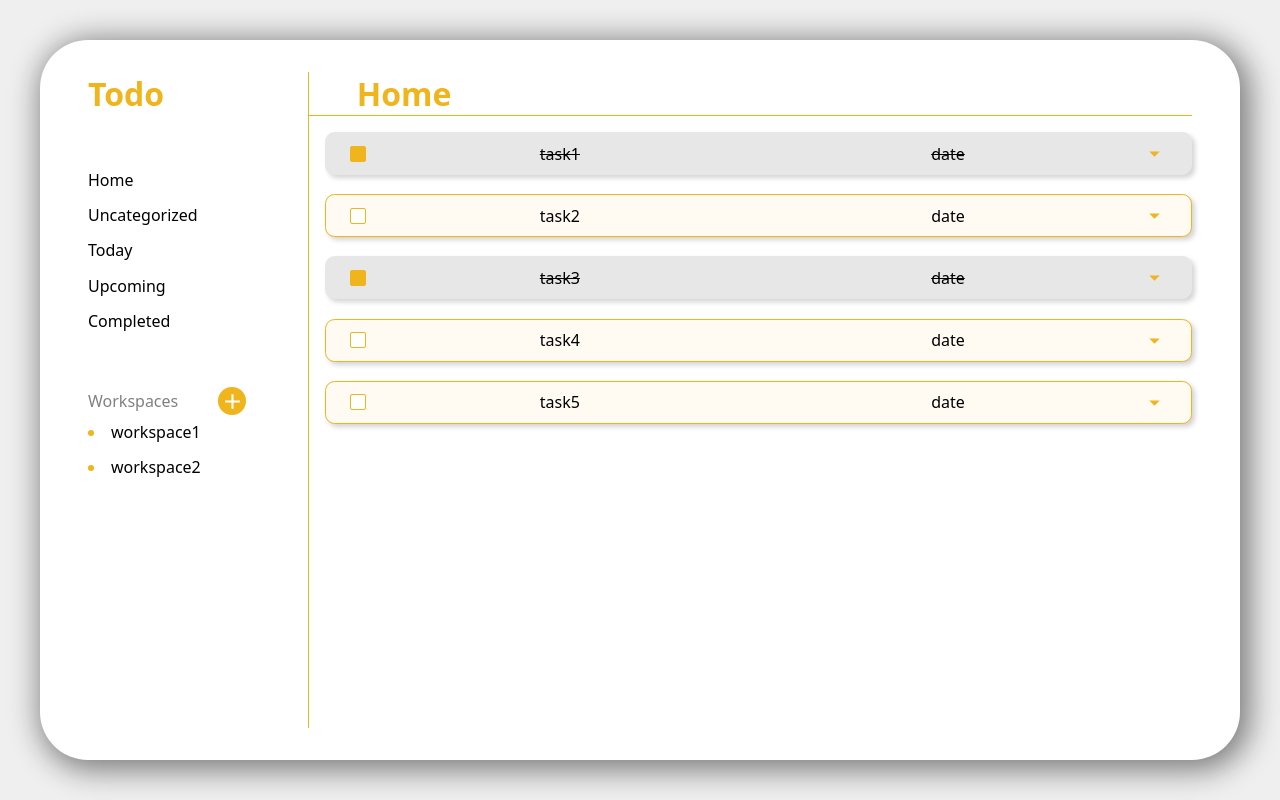
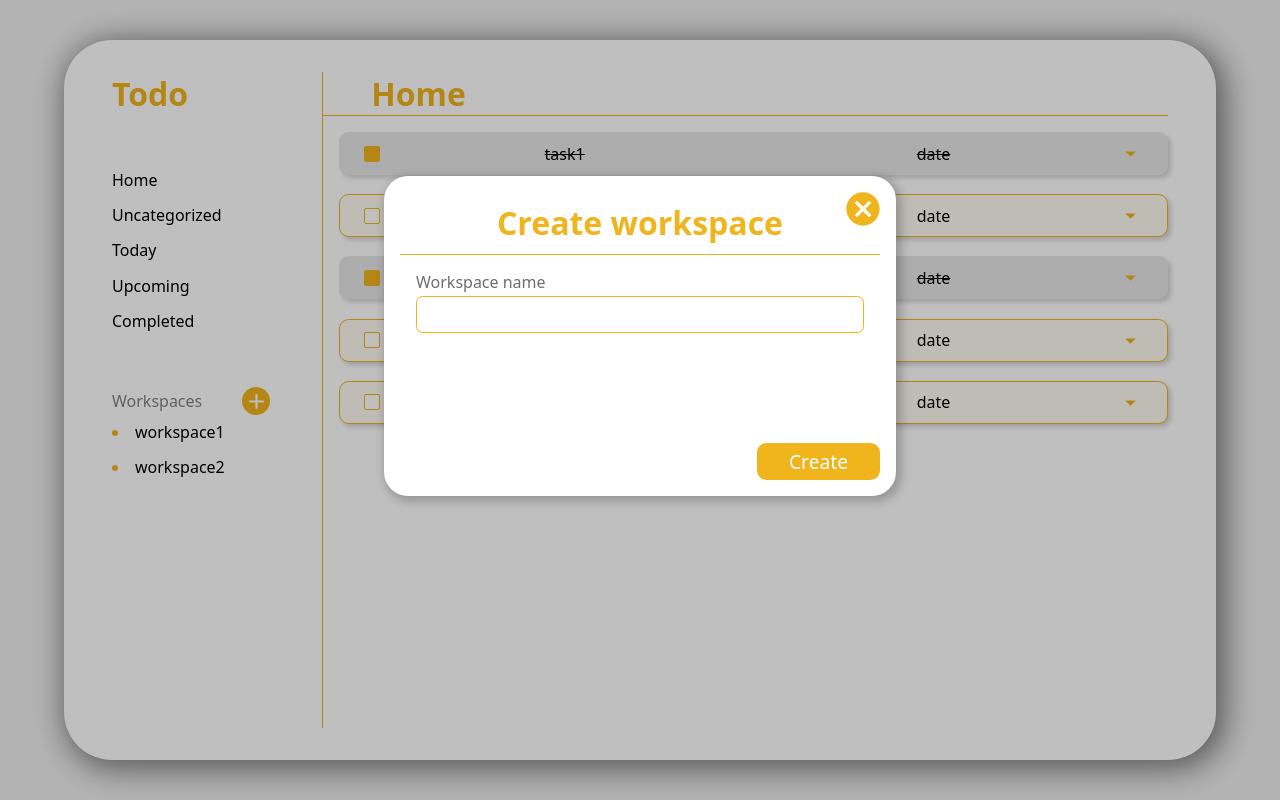
Before and after one commit to 99vik/odin-todo, a website built with webpack: page dist/index.html in a window 1280 px wide. Both pictures are taken after a click on the button 232 px from the left and 401 px from the top of the page. Built offline with nearby package versions, Linux system fonts and the light colour scheme.

Commit message:
Workspace creating

```diff
--- /dev/null
+++ b/src/createNewWorkspace.js
@@ -0,0 +1,5 @@
+import Workspace from "./workspaceClass";
+
+export default function createNewWorkspace(name) {
+    const workspace = new Workspace(name);
+}
--- a/src/index.js
+++ b/src/index.js
@@ -3,9 +3,9 @@ import Workspace from "./workspaceClass";
 import './style.css';
 import generateTabContent from "./generateTabContent";
 import generateWorkspacesList from "./workspacesList";
+import createNewWorkspace from "./createNewWorkspace";
 
-
-(function generateTabListeners() {
+(() => {
     const tabs = document.querySelectorAll(".tabs li");
     tabs.forEach( tab => {
         tab.addEventListener( "click", e => {
@@ -13,6 +13,34 @@ import generateWorkspacesList from "./workspacesList";
         });
     });
 })();
+
+(() => {
+    const addBtn = document.querySelector(".create-workspace-btn");
+    const closeBtn = document.querySelector(".close-btn");
+    const modal = document.querySelector(".modal");
+    const modalCreateWorkspace = document.querySelector(".modal-container-workspace");
+    const createBtn = document.querySelector("#create-workspace");
+    const nameInput = document.querySelector("#workspace-name");
+
+    addBtn.addEventListener("click", () => {
+        modal.classList.toggle("show");
+        modalCreateWorkspace.classList.toggle("show");
+    });
+
+    closeBtn.addEventListener("click", () => {
+        modal.classList.toggle("show");
+        modalCreateWorkspace.classList.toggle("show");
+    });
+
+    createBtn.addEventListener("click", () => {
+        createNewWorkspace(nameInput.value);
+        nameInput.value = "";
+        generateWorkspacesList(Workspace.allInstances);
+        modal.classList.toggle("show");
+        modalCreateWorkspace.classList.toggle("show");
+    });
+})();
+
 
 const workspace1 = new Workspace("workspace1");
 const workspace2 = new Workspace("workspace2");
--- a/src/style.css
+++ b/src/style.css
@@ -70,8 +70,8 @@ body {
 
 .main-container {
     padding: 2rem 3rem;
-    width: 96vw;
-    max-width: 1200px;
+    width: 90vw;
+    max-width: 1400px;
     min-height: 90vh;
     background-color: rgb(255, 255, 255);
     border-radius: 3rem;
@@ -205,3 +205,112 @@ body {
 .completed p {
     text-decoration: line-through;
 }
+
+.modal {
+    display: flex;
+    justify-content: center;
+    align-items: center;
+    position: absolute;
+    height: 100vh;
+    width: 100vw;
+    background-color: rgba(0, 0, 0, 0.25);
+    opacity: 0;
+    z-index: -1;
+
+    transition: 0.3s ease-in;
+}
+
+.modal.show {
+    z-index: 2;
+    opacity: 1;
+}
+
+.modal-container-workspace {
+    padding: 1rem;
+    display: grid;
+    grid-template-rows: 1fr 3fr;
+    position: relative;
+    height: 40vh;
+    width: 40vw;
+    border-radius: 1.5rem;
+    background-color: white;
+    flex-direction: column;
+    box-shadow: 3px 3px 8px 3px rgba(0, 0, 0, 0.2);
+    opacity: 0;
+    transform: translateY(-80%);
+    transition: 0.3s ease-out;
+}
+
+.modal-container-workspace > div:first-of-type {
+    display: flex;
+    align-items: center;
+    justify-content: center;
+    border-bottom: 1px solid var(--theme-color);
+}
+
+.modal-container-workspace > div:last-of-type {
+    display: flex;
+    justify-content: end;
+    align-items: center;
+}
+
+.modal-container-workspace.show {
+    opacity: 100%;
+    transform: translateY(-20%);
+}
+
+.modal .close-btn {
+    position: absolute;
+    right: 0.8rem;
+    top: 0.8rem;
+    height: 40px;
+    transition: 0.1s;
+}
+
+.modal .close-btn:hover {
+    cursor: pointer;
+    transform: scale(1.1);
+}
+
+.create-btn {
+    font-size: 1.2rem;
+    padding: 0.3rem 2rem;
+    background-color: var(--theme-color);
+    color: white;
+    border: none;
+    border-radius: 0.6rem;
+    transition: 0.2s ease-in;
+}
+
+.create-btn:hover {
+    cursor: pointer;
+    background-color: #c69825;
+}
+
+.input-container {
+    padding: 1rem;
+}
+
+.input-field {
+    display: flex;
+    flex-direction: column;
+    gap: 0.2rem;
+}
+
+.input-container input[type="text"] {
+    border: 1px solid var(--theme-color);
+    border-radius: 0.4rem;
+    padding: 0.4rem;
+    font-size: 1rem;
+    outline: none;
+    transition: 0.2s;
+}
+
+.input-container input[type="text"]:focus {
+    box-shadow: 0px 0px 4px 0px var(--theme-color);
+}
+
+.input-container label {
+    color: rgb(109, 109, 109);
+    font-weight: 500;
+}
--- a/src/workspacesList.js
+++ b/src/workspacesList.js
@@ -2,6 +2,7 @@ import renderWorkspaceTasks from "./renderWorkspaceTasks";
 
 export default function generateWorkspacesList(_workspaces) {
     const list = document.querySelector(".workspaces-list");
+    list.innerHTML = "";
     const workspaces = _workspaces
     workspaces.forEach(workspace => {
         let li = document.createElement("li");
```
Also changed, not shown: dist/images/close-circle.svg (added), dist/index.html, dist/main.js.
